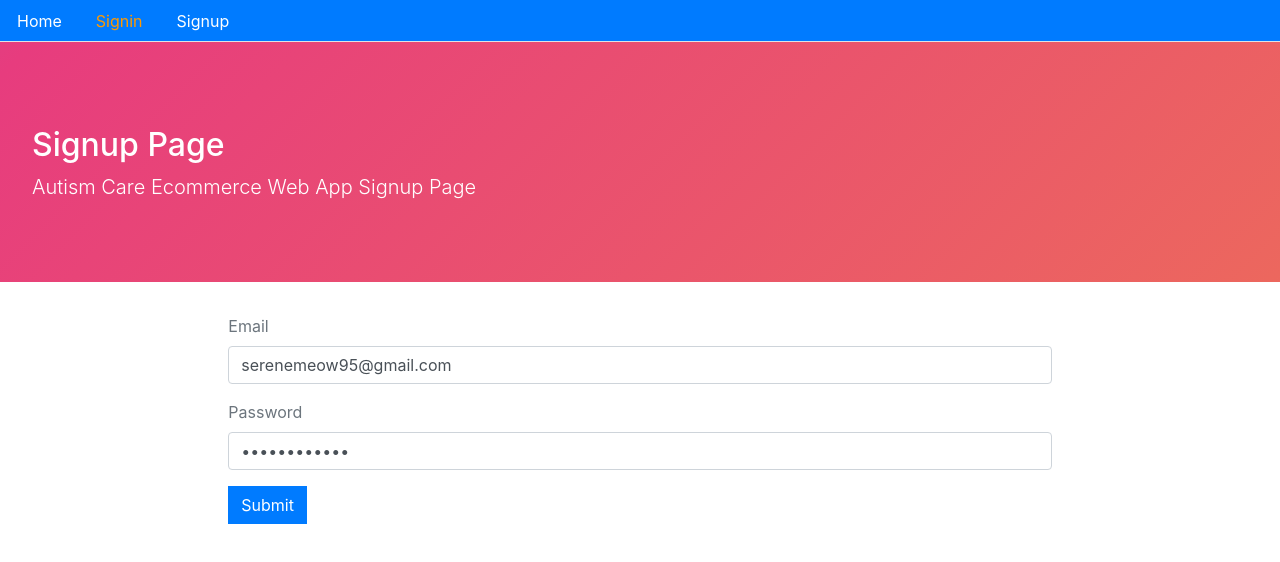
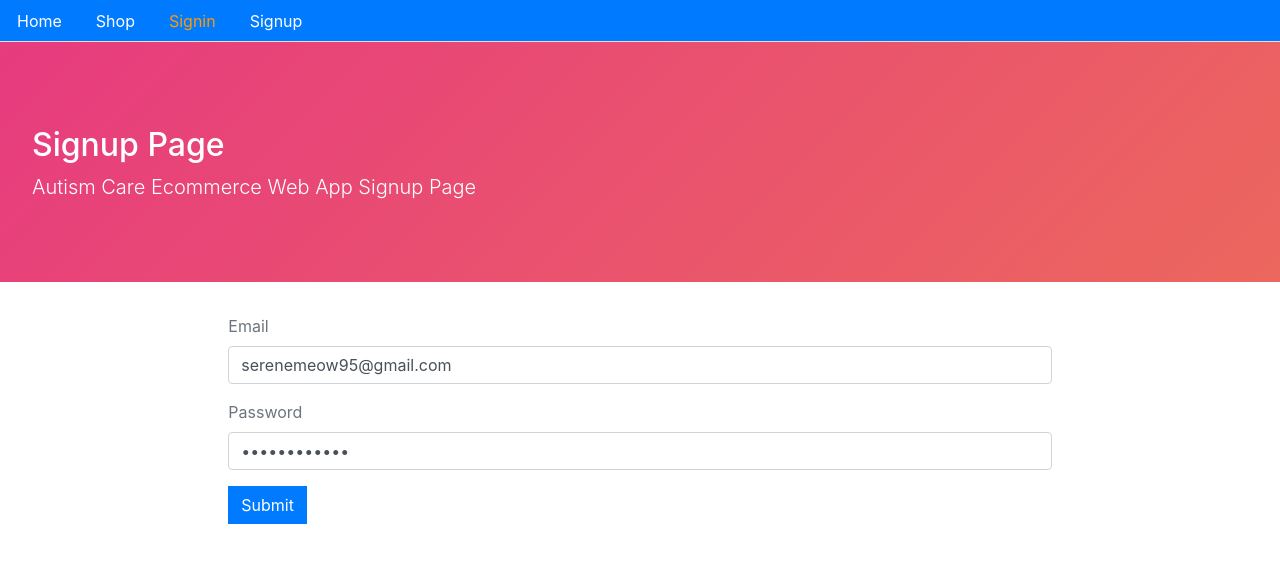
Before and after one commit to SereneMeow95/ecommerce-front, a React (Create React App) app: page /signin in a window 1280 px wide. Shown: the top 562 px of the page. Built offline with nearby package versions, Linux system fonts and the light colour scheme; no server answers.

Commit message:
88. Shop page

```diff
--- a/src/Routes.js
+++ b/src/Routes.js
@@ -9,12 +9,14 @@
 import AdminDashboard from "./user/AdminDashboard";
 import AddCategory from "./admin/AddCategory";
 import AddProduct from "./admin/AddProduct";
+import Shop from './core/Shop';
 
 const Routes = () => {
     return (
         <BrowserRouter>
         <Switch>
             <Route path = "/" exact component={Home} />
+            <Route path = "/shop" exact component={Shop} />
             <Route path = "/signin" exact component={Signin} />
             <Route path = "/signup" exact component={Signup} />
             <PrivateRoute
--- a/src/core/Menu.js
+++ b/src/core/Menu.js
@@ -20,6 +20,16 @@
                     to = "/"
                 >
                     Home
+                </Link>
+            </li>
+
+            <li className = "nav-item">
+                <Link
+                    className = "nav-link"
+                    style={isActive(history, "/shop")}
+                    to = "/shop"
+                >
+                    Shop
                 </Link>
             </li>
 
--- /dev/null
+++ b/src/core/Shop.js
@@ -0,0 +1,25 @@
+import React, {useState, useEffect} from 'react';
+import Layout from "./Layout";
+import Card from "./Card";
+
+const Shop = () => {
+    return (
+        <Layout
+            title = "Shop Page"
+            description = "Search for your desired item! :)"
+            className="container-fluid"
+        >
+            <div className="row">
+                <div className="col-4">
+                    left sidebar
+                </div>
+
+                <div className="col-8">
+                    right
+                </div>
+            </div>
+        </Layout>
+    );
+};
+
+export default Shop;
```
